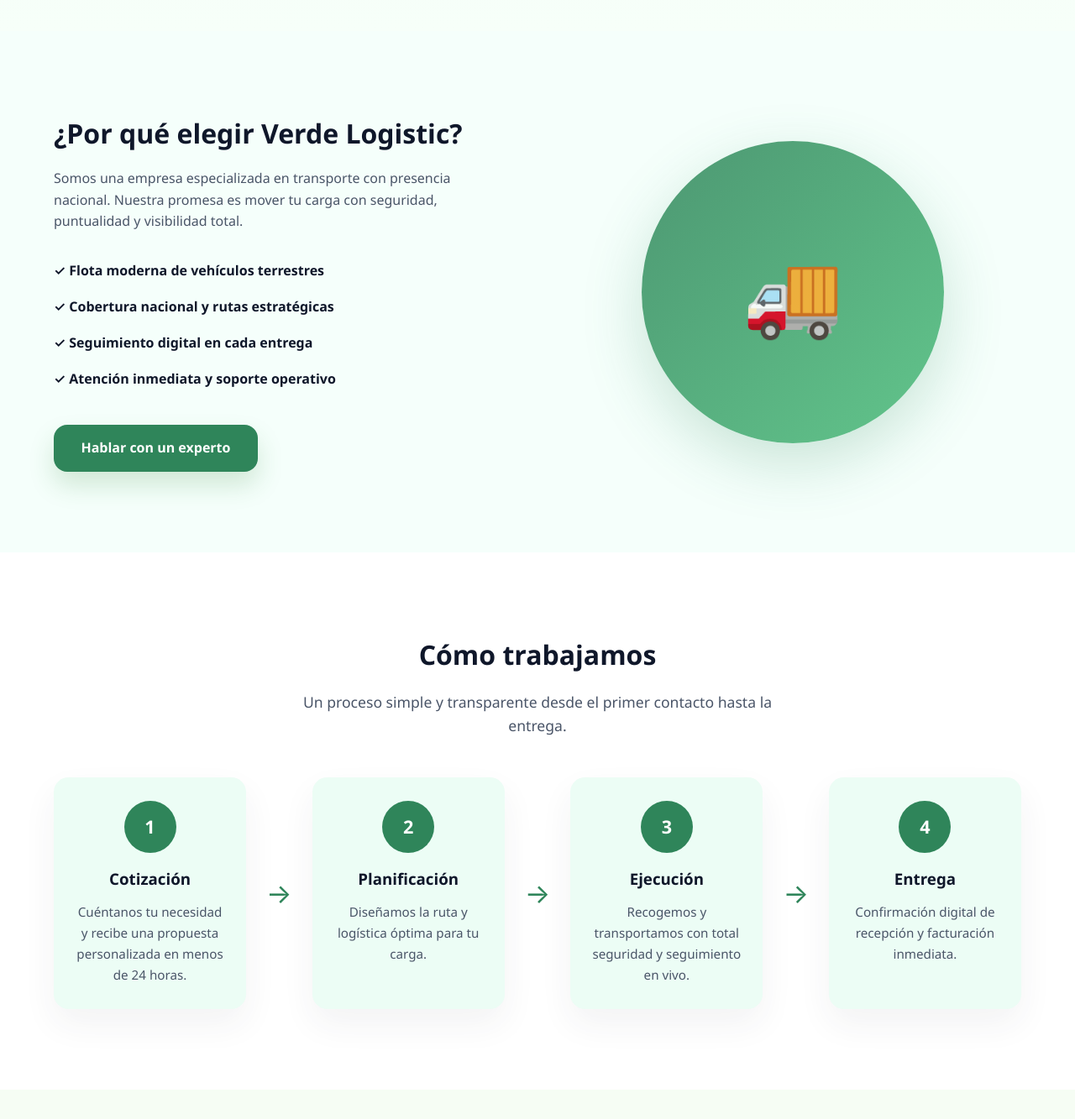
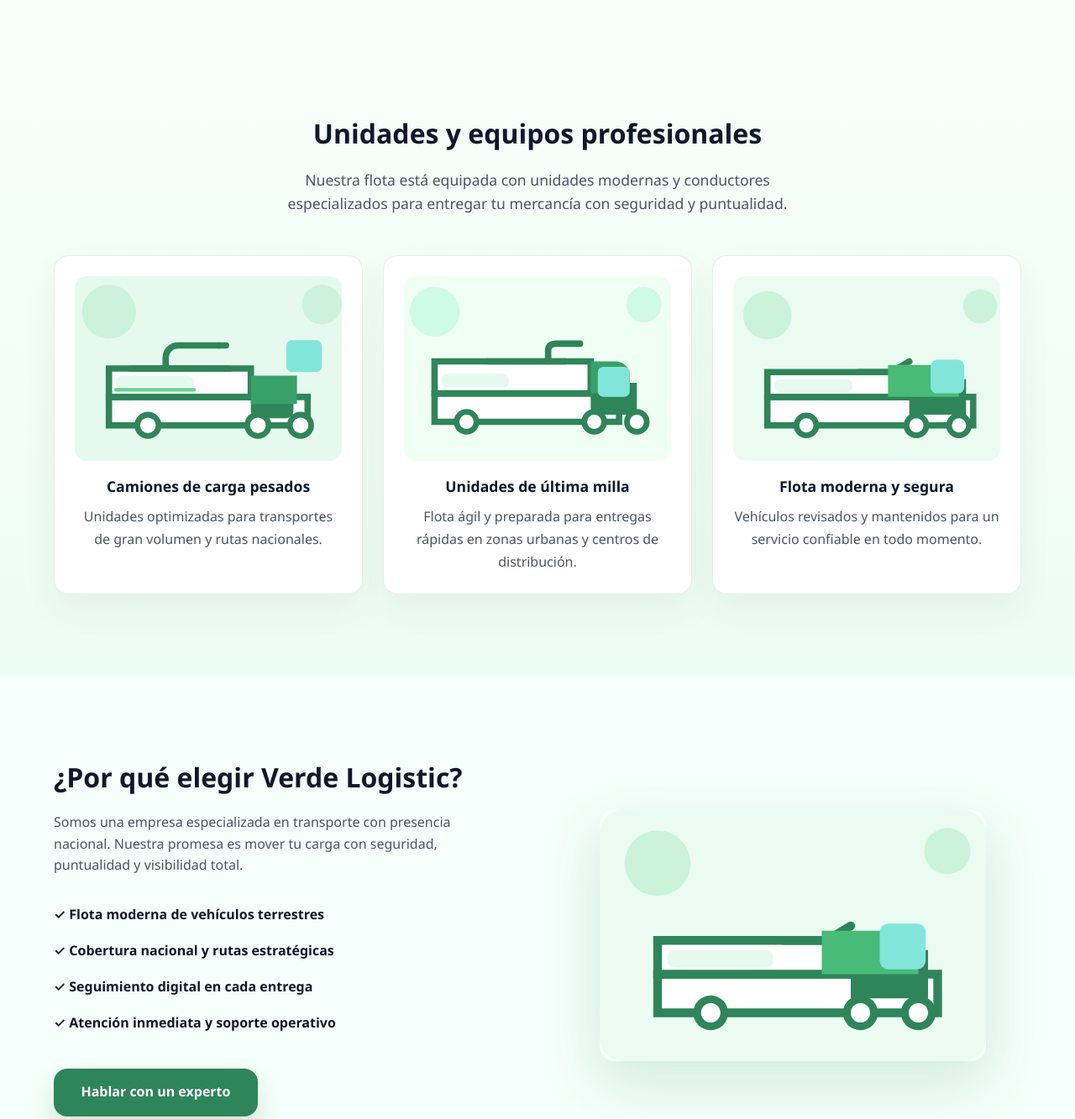
Before and after one commit to romerogreg128-lab-logistics/verdediseno.com.mx, a plain HTML site: page index.html in a window 1280 px wide. Shown: the part 2660-3993 px from the top of the page at 84% size. Drawn offline with Linux system fonts and the light colour scheme.

Commit message:
Actualizar contacto y agregar galería de unidades profesionales

```diff
--- a/css/styles.css
+++ b/css/styles.css
@@ -216,15 +216,21 @@
 .about__list { margin-bottom: 2rem; }
 .about__list li { padding: 0.55rem 0; color: var(--color-dark); font-weight: 600; }
 .about__image { display: flex; align-items: center; justify-content: center; }
-.about__placeholder {
-  width: 360px; height: 360px;
-  background: linear-gradient(135deg, rgba(47,133,90,0.85) 0%, rgba(72,187,120,0.85) 100%);
-  border-radius: 50%;
-  display: flex; align-items: center; justify-content: center;
-  font-size: 6rem;
-  color: rgba(255,255,255,0.95);
-  box-shadow: 0 24px 70px rgba(47, 133, 90, 0.22);
+.about__image img {
+  width: 100%;
+  max-width: 460px;
+  border-radius: calc(var(--radius) * 1.1);
+  box-shadow: 0 24px 70px rgba(47, 133, 90, 0.18);
 }
+
+/* === GALLERY === */
+.gallery { padding: 6rem 0; background: linear-gradient(180deg, #f7fff9 0%, #ecfdf5 100%); text-align: center; }
+.gallery__grid { display: grid; grid-template-columns: repeat(auto-fit, minmax(240px, 1fr)); gap: 1.5rem; margin-top: 2rem; }
+.gallery__item { background: var(--color-white); border: 1px solid rgba(47,133,90,0.12); border-radius: calc(var(--radius) * 1.1); padding: 1.5rem; box-shadow: 0 18px 40px rgba(45,55,72,0.06); transition: var(--transition); }
+.gallery__item:hover { transform: translateY(-5px); }
+.gallery__item img { width: 100%; min-height: 220px; object-fit: cover; border-radius: calc(var(--radius) * 0.9); }
+.gallery__item h3 { margin: 1rem 0 0.5rem; font-size: 1.1rem; color: var(--color-dark); }
+.gallery__item p { color: var(--color-gray); line-height: 1.7; }
 
 /* === PROCESS === */
 .process { padding: 6rem 0; background: #ffffff; text-align: center; }
@@ -263,7 +269,7 @@
   transition: var(--transition);
   color: var(--color-dark);
 }
-..form-group input:focus,
+.form-group input:focus,
 .form-group textarea:focus { outline: none; border-color: var(--color-primary); box-shadow: 0 0 0 3px rgba(47,133,90,0.15); }
 .form-group textarea { resize: vertical; }
 .form-feedback { margin-top: 0.75rem; font-size: 0.9rem; text-align: center; }
--- a/index.html
+++ b/index.html
@@ -146,6 +146,31 @@
     </div>
   </section>
 
+  <!-- GALERÍA DE UNIDADES -->
+  <section class="gallery" id="galeria">
+    <div class="container">
+      <h2 class="section-title">Unidades y equipos profesionales</h2>
+      <p class="section-subtitle">Nuestra flota está equipada con unidades modernas y conductores especializados para entregar tu mercancía con seguridad y puntualidad.</p>
+      <div class="gallery__grid">
+        <article class="gallery__item">
+          <img src="assets/images/truck-1.svg" alt="Camión de carga profesional" />
+          <h3>Camiones de carga pesados</h3>
+          <p>Unidades optimizadas para transportes de gran volumen y rutas nacionales.</p>
+        </article>
+        <article class="gallery__item">
+          <img src="assets/images/truck-2.svg" alt="Unidad de carga y logística" />
+          <h3>Unidades de última milla</h3>
+          <p>Flota ágil y preparada para entregas rápidas en zonas urbanas y centros de distribución.</p>
+        </article>
+        <article class="gallery__item">
+          <img src="assets/images/truck-3.svg" alt="Flota moderna de transporte" />
+          <h3>Flota moderna y segura</h3>
+          <p>Vehículos revisados y mantenidos para un servicio confiable en todo momento.</p>
+        </article>
+      </div>
+    </div>
+  </section>
+
   <!-- NOSOTROS -->
   <section class="about" id="nosotros">
     <div class="container about__inner">
@@ -161,7 +186,7 @@
         <a href="#contacto" class="btn btn--primary">Hablar con un experto</a>
       </div>
       <div class="about__image">
-        <div class="about__placeholder">&#128666;</div>
+        <img src="assets/images/truck-3.svg" alt="Unidad de carga Verde Logistic" />
       </div>
     </div>
   </section>
@@ -231,9 +256,8 @@
         <h2 class="section-title">Contáctanos</h2>
         <p>Estamos listos para ayudarte. Escríbenos o llámanos y un asesor te atenderá de inmediato.</p>
         <ul class="contact__details">
-          <li>&#128222; +52 (55) 1234-5678</li>
-          <li>&#128140; contacto@verdelogistic.com</li>
-          <li>&#128205; Av. Industria 100, Ciudad de México</li>
+          <li>&#128222; +52 5569209260</li>
+          <li>&#128140; comercial@verdedisenologistic.com.mx</li>
           <li>&#128336; Lun–Vie 8:00–18:00 | Sáb 9:00–13:00</li>
         </ul>
       </div>
```
Also changed, not shown: assets/images/truck-1.svg (added), assets/images/truck-2.svg (added), assets/images/truck-3.svg (added).
